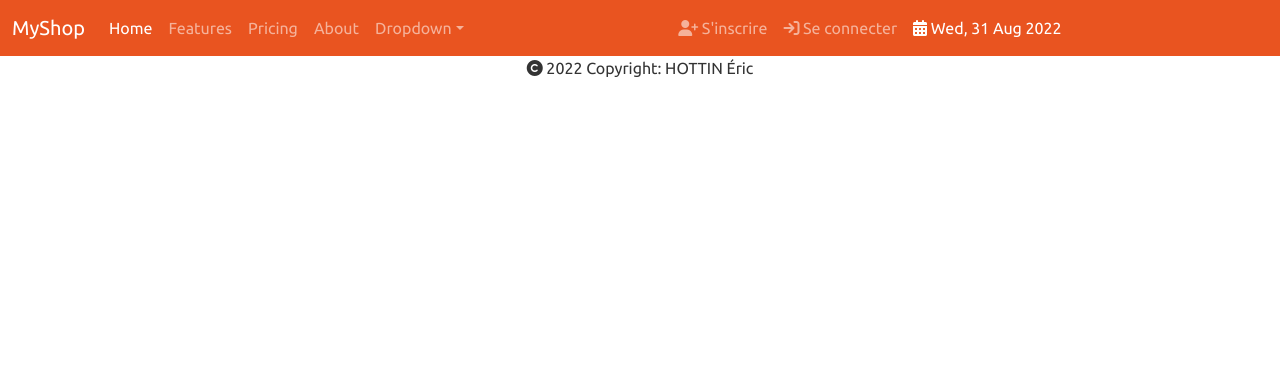
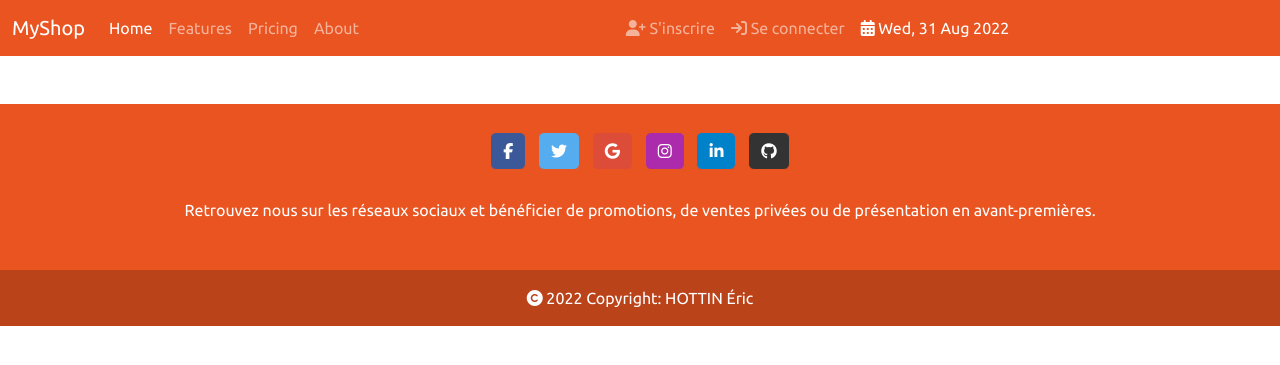
Before and after one commit to EHNWeb/projet3-myshop-hottin, a Symfony app: template templates/base.html.twig in a window 1280 px wide. Shown: the top 365 px of the page. Run offline with Twig, Linux system fonts and the light colour scheme; the template is opened without the code that fills it, so the values that code supplies are empty; some libraries are stand-ins or nearby versions.

Commit message:
Update Home Page and Footer

```diff
--- a/templates/base.html.twig
+++ b/templates/base.html.twig
@@ -22,14 +22,14 @@
     	{# NAVBAR Bootstrap #}
             <nav class="navbar navbar-expand-lg navbar-dark bg-primary">
             <div class="container-fluid">
-                <a class="navbar-brand" href="#">MyShop</a>
+                <a class="navbar-brand">MyShop</a>
                 <button class="navbar-toggler" type="button" data-bs-toggle="collapse" data-bs-target="#navbarColor01" aria-controls="navbarColor01" aria-expanded="false" aria-label="Toggle navigation">
                     <span class="navbar-toggler-icon"></span>
                 </button>
                 <div class="collapse navbar-collapse" id="navbarColor01">
                     <ul class="navbar-nav me-auto">
                         <li class="nav-item">
-                            <a class="nav-link active" href="#">Home
+                            <a class="nav-link active" href="{{ path('app_myshop') }}">Home
                                 <span class="visually-hidden">(current)</span>
                             </a>
                         </li>
@@ -41,16 +41,6 @@
                         </li>
                         <li class="nav-item">
                             <a class="nav-link" href="#">About</a>
-                        </li>
-                        <li class="nav-item dropdown">
-                            <a class="nav-link dropdown-toggle" data-bs-toggle="dropdown" href="#" role="button" aria-haspopup="true" aria-expanded="false">Dropdown</a>
-                            <div class="dropdown-menu">
-                                <a class="dropdown-item" href="#">Action</a>
-                                <a class="dropdown-item" href="#">Another action</a>
-                                <a class="dropdown-item" href="#">Something else here</a>
-                                <div class="dropdown-divider"></div>
-                                <a class="dropdown-item" href="#">Separated link</a>
-                            </div>
                         </li>
                     </ul>
                     <ul class="navbar-nav me-auto d-flex">
@@ -92,10 +82,53 @@
         <div class="container">
             {% block body %}{% endblock %}
         </div>
+        <br><br>
+        <!-- Footer -->
+        <footer class=" text-center text-white" style="background-color:#e95420;">
+        <!-- Grid container -->
+        <div class="container p-4">
+
+            <!-- Section: Social media -->
+            <section class="mb-4">
+            <!-- Facebook -->
+            <a class="btn btn-primary btn-floating m-1" style="background-color: #3b5998" href="#!" role="button"><i class="fab fa-facebook-f"></i></a>
+
+            <!-- Twitter -->
+            <a class="btn btn-primary btn-floating m-1" style="background-color: #55acee" href="#!" role="button"><i class="fab fa-twitter"></i></a>
+
+            <!-- Google -->
+            <a class="btn btn-primary btn-floating m-1" style="background-color: #dd4b39" href="#!" role="button"><i class="fab fa-google"></i></a>
+
+            <!-- Instagram -->
+            <a class="btn btn-primary btn-floating m-1" style="background-color: #ac2bac" href="#!" role="button"><i class="fab fa-instagram"></i></a>
+
+            <!-- Linkedin -->
+            <a class="btn btn-primary btn-floating m-1" style="background-color: #0082ca" href="#!" role="button"><i class="fab fa-linkedin-in"></i></a>
+            <!-- Github -->
+            <a class="btn btn-primary btn-floating m-1" style="background-color: #333333" href="#!" role="button"><i class="fab fa-github"></i></a>
+            </section>
+            <!-- Section: Social media -->
+
+            <!-- Section: Text -->
+            <section class="mb-4">
+            <p>
+                Retrouvez nous sur les réseaux sociaux et bénéficier de promotions, de ventes privées ou de présentation en avant-premières.
+            </p>
+            </section>
+            <!-- Section: Text -->
+
+
+        </div>
+        <!-- Grid container -->
 
         <!-- Copyright -->
-        <div class="copyright text-center"><p><i class="fa-solid fa-copyright"></i> 2022 Copyright: HOTTIN Éric</p></div=>
+        <div class="text-center p-3" style="background-color: rgba(0, 0, 0, 0.2)">
+            <i class="fa-solid fa-copyright"></i> 2022 Copyright: HOTTIN Éric
+        </div>
         <!-- Copyright -->
+
+        </footer>
+        <!-- Footer -->
 
 		{# Font Awesomw#}
 		<script src="https://kit.fontawesome.com/032b0d3637.js" crossorigin="anonymous"></script>
```
Also changed, not shown: src/Controller/MyshopController.php (+7 -2 lines), templates/myshop/index.html.twig (+26 -13 lines), public/images/banners/MyShop.jpg (added).
